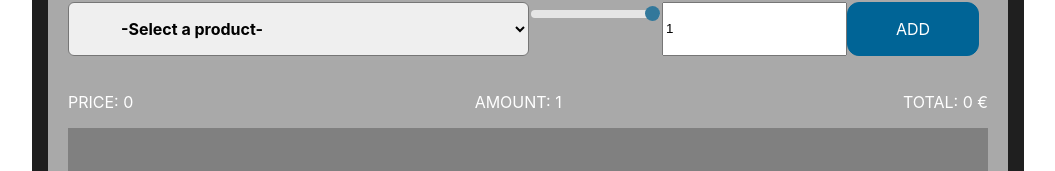
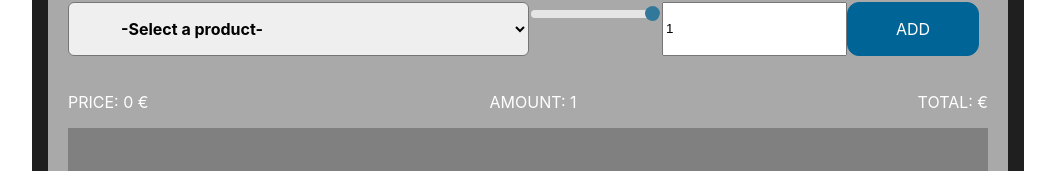
Before and after one commit to ivevil/cart-challenge, a React (Create React App) app: page / in a window 1280 px wide. Shown: the part 135-306 px from the top of the page, without its empty margins (112-1167 px from the left). Built offline with nearby package versions, Linux system fonts and the light colour scheme.

Commit message:
Add delay on selected amount for better performance

```diff
--- a/src/App.tsx
+++ b/src/App.tsx
@@ -1,4 +1,4 @@
-import Modal from './components/UI/Modal';
+import Modal from './components/UI/Modal'
 import CartSelection from './components/Cart/CartSelection';
 import CartTable from './components/Cart/CartTable';
 import CartMessages from './components/Cart/CartMessages';
@@ -14,6 +14,7 @@ const App: React.FC = () => {
   const [amount, setAmount] = useState<number>(1)
   const [error, updateMessageError] = useState<string>('')
   const [modal, showModal] = useState(false);
+  const [selAmount, setSelectedAmount] = useState<string>('')
 
   const selectProduct = (id: string) => {
     const value = id;
@@ -89,11 +90,18 @@ const App: React.FC = () => {
     return total.toFixed(2);
   }
 
+  const calculateTotal = (price: number, amount: number) => window.setTimeout(function () {
+    let selectedAmount = (price * amount).toFixed(2)
+    setSelectedAmount(selectedAmount);
+  }, 1000)
+
   useEffect(() => {
     fetch('products.json')
       .then(response => response.json())
       .then(data => dispatch({ type: "LIST_PRODUCTS", payload: data }));
   }, [])
+
+  if(product) calculateTotal(product.price, amount);
 
   return (
     <>
@@ -102,16 +110,16 @@ const App: React.FC = () => {
         <CartSelection state={state} selectProduct={selectProduct} amount={amount} handleClick={handleClick} setAmount={setAmount} product={product} checkIfButtonIsDisabled={checkIfButtonIsDisabled()} />
         <div className="cart__products">
           <CartMessages error={error}>
-            <p>PRICE: {product !== undefined ? product.price : "0"}</p>
+            <p>PRICE: {product !== undefined ? product.price : "0"} €</p>
             <p>AMOUNT: {!isNaN(amount) ? amount : 'invalid number'}</p>
-            <p>TOTAL: {product !== undefined && !(isNaN(amount)) ? (Number(product.price) * Number(amount)).toFixed(2) : "0"} €</p>
+            <p>TOTAL: {selAmount} €</p>
           </CartMessages>
           <CartTable state={state} removeTheProduct={removeTheProduct}></CartTable>
         </div>
         <CartTotal state={state} getTotal={getTotal()} clearCart={clearCart} buyItems={buyItems} />
       </Layout>
       <Modal open={modal} toggle={toggle}>
-          <h3>Yaay!!! Successfuly bought items!</h3>
+        <h3>Yaay!!! Successfuly bought items!</h3>
       </Modal>
     </>
   )
```
